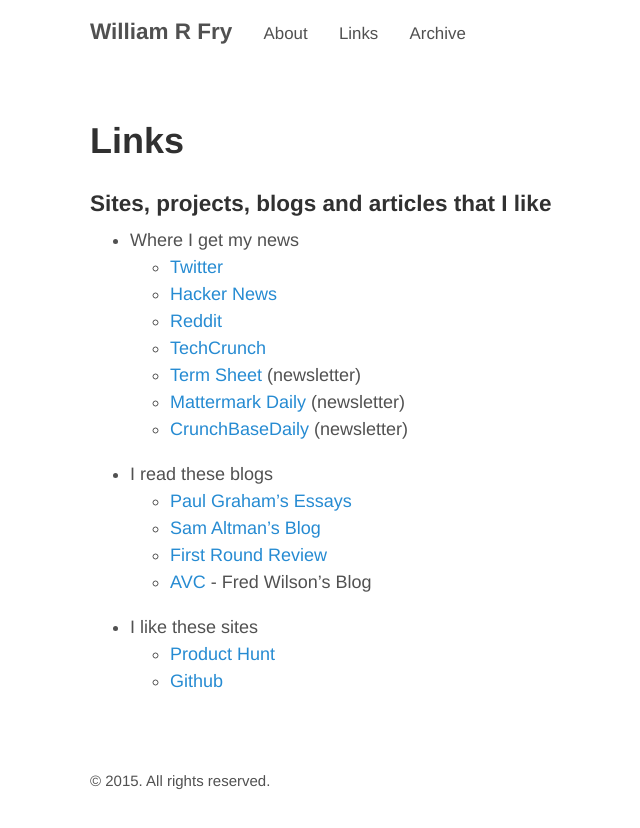
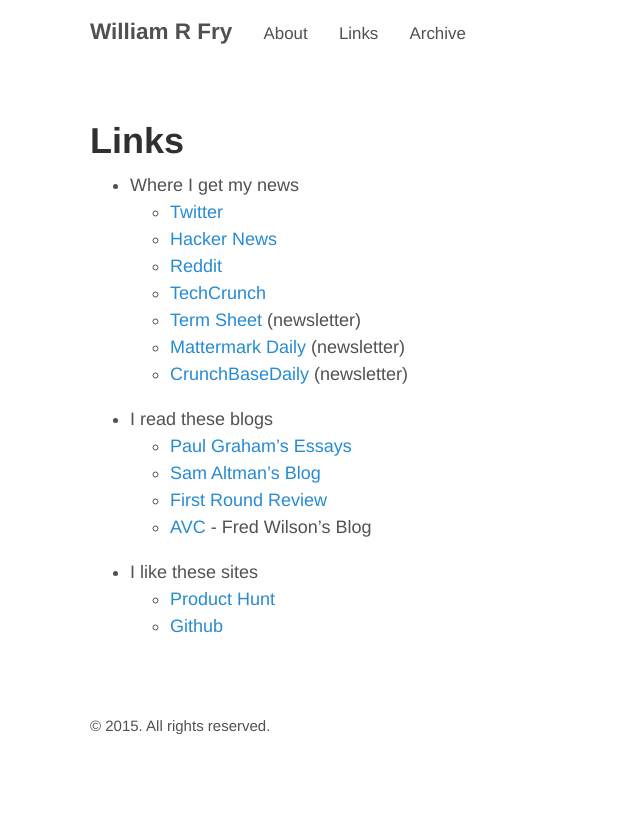
Before and after one commit to Audace/audace.github.io, a Jekyll site: the page built from links.md, in a window 1280 px wide. Shown: the top 828 px of the page, without its empty margins (235-875 px from the left). Built offline with Jekyll 4.4.1, drawn with Linux system fonts in a browser that asks for light colours.

Commit message:
Removed unnecessary line

```diff
--- a/links.md
+++ b/links.md
@@ -2,7 +2,6 @@
 layout: page
 title: Links
 ---
-###Sites, projects, blogs and articles that I like
 - Where I get my news
   - [Twitter](http://twitter.com)
   - [Hacker News](https://news.ycombinator.com)
```
